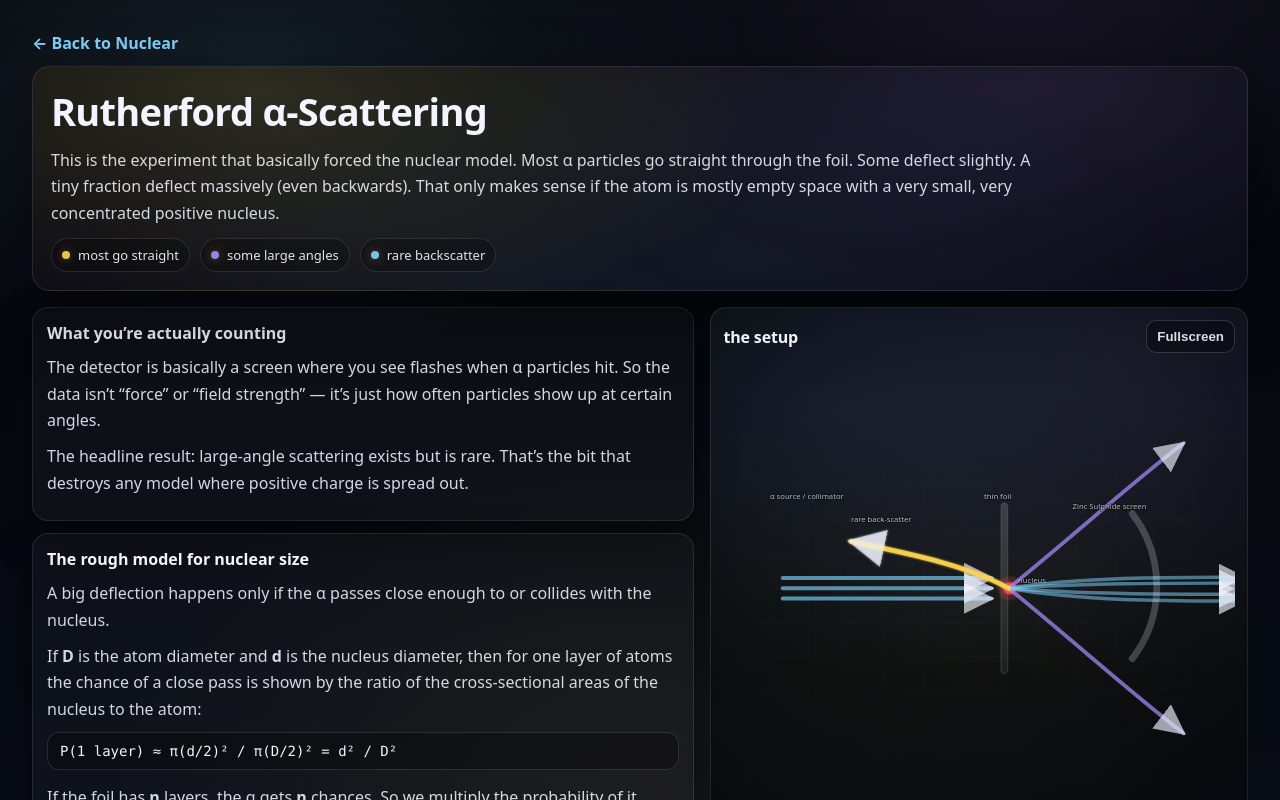
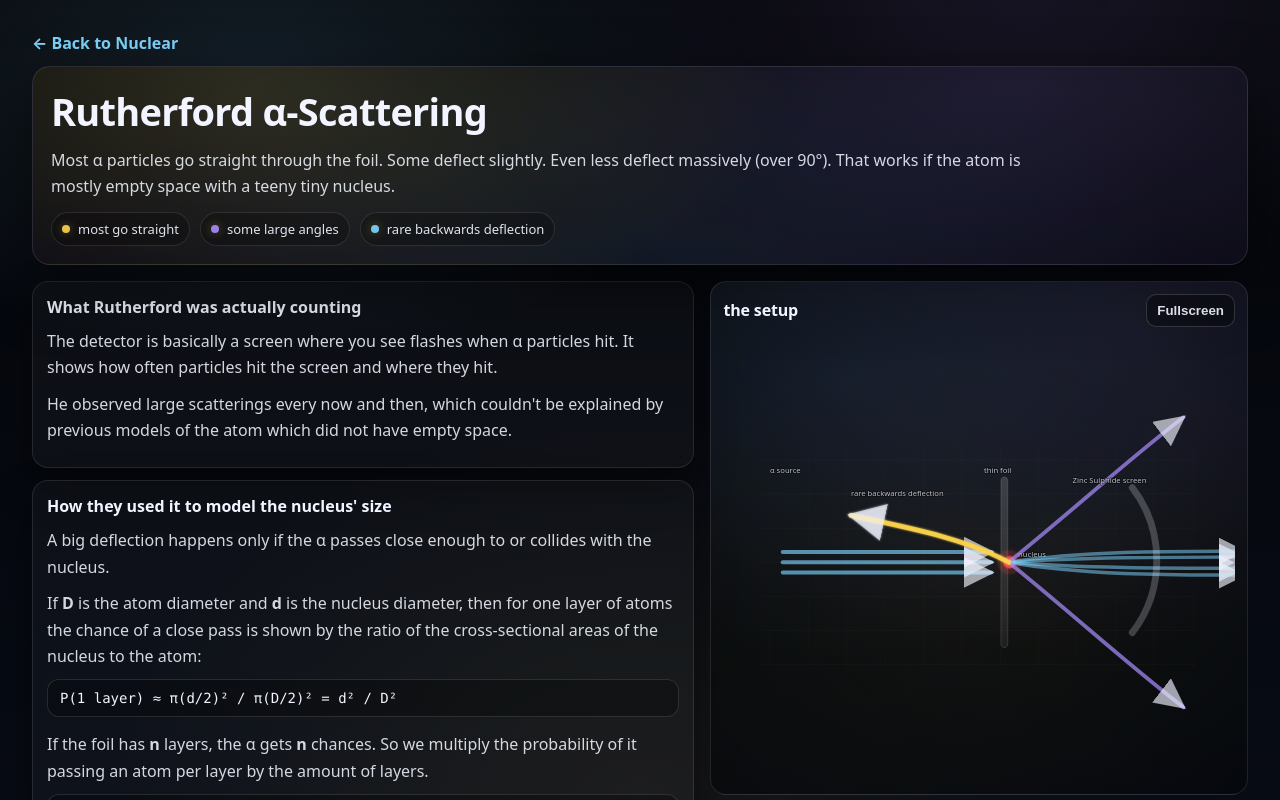
Before and after one commit to 17acs/physics-visualised, a Next.js app: page /topics/nuclear/rutherford in a window 1280 px wide. Shown: the top 800 px of the page. Built offline with nearby package versions, Linux system fonts and the light colour scheme.

Commit message:
Update site

```diff
--- a/app/topics/nuclear/rutherford/RutherfordDiagram.tsx
+++ b/app/topics/nuclear/rutherford/RutherfordDiagram.tsx
@@ -103,7 +103,7 @@ export default function RutherfordDiagram() {
           {/* labels */}
           <g style={textStyle}>
             <text x={110} y={150} fill="rgba(242,245,255,0.78)" fontSize="18">
-              α source / collimator
+              α source
             </text>
           </g>
 
@@ -195,7 +195,7 @@ export default function RutherfordDiagram() {
           />
           <g style={textStyle}>
             <text x={300} y={nucleusY - 155} fill="rgba(242,245,255,0.78)" fontSize="18">
-              rare back-scatter
+              rare backwards deflection
             </text>
           </g>
 
--- a/app/topics/nuclear/rutherford/page.tsx
+++ b/app/topics/nuclear/rutherford/page.tsx
@@ -15,15 +15,15 @@ export default function Page() {
         <div className="ruthHeroInner">
           <h1 className="ruthTitle">Rutherford α-Scattering</h1>
           <div className="ruthSub">
-            This is the experiment that basically forced the nuclear model. Most α particles go straight through the foil.
-            Some deflect slightly. A tiny fraction deflect massively (even backwards). That only makes sense if the atom is
-            mostly empty space with a very small, very concentrated positive nucleus.
+            Most α particles go straight through the foil.
+            Some deflect slightly. Even less deflect massively (over 90°). That works if the atom is
+            mostly empty space with a teeny tiny nucleus.
           </div>
 
           <div className="ruthChipRow">
             <div className="ruthChip"><span className="ruthDot" />most go straight</div>
             <div className="ruthChip"><span className="ruthDot" style={{ background: "var(--ruth-violet)" }} />some large angles</div>
-            <div className="ruthChip"><span className="ruthDot" style={{ background: "var(--ruth-cyan)" }} />rare backscatter</div>
+            <div className="ruthChip"><span className="ruthDot" style={{ background: "var(--ruth-cyan)" }} />rare backwards deflection</div>
           </div>
         </div>
       </div>
@@ -32,19 +32,17 @@ export default function Page() {
         {/* LEFT */}
         <div style={{ display: "grid", gap: 12 }}>
           <div className="ruthCard">
-            <div className="ruthSectionTitle">What you’re actually counting</div>
+            <div className="ruthSectionTitle">What Rutherford was actually counting</div>
             <p className="ruthP">
-              The detector is basically a screen where you see flashes when α particles hit. So the data isn’t “force” or
-              “field strength” — it’s just how often particles show up at certain angles.
+              The detector is basically a screen where you see flashes when α particles hit. It shows how often particles hit the screen and where they hit.
             </p>
             <p className="ruthP">
-              The headline result: large-angle scattering exists but is rare. That’s the bit that destroys any model where
-              positive charge is spread out.
+              He observed large scatterings every now and then, which couldn't be explained by previous models of the atom which did not have empty space.
             </p>
           </div>
 
           <div className="ruthCard">
-            <div className="ruthSectionTitle">The rough model for nuclear size</div>
+            <div className="ruthSectionTitle">How they used it to model the nucleus' size</div>
             <p className="ruthP">
               A big deflection happens only if the α passes close enough to or collides with the nucleus.
             </p>
--- a/app/topics/page.tsx
+++ b/app/topics/page.tsx
@@ -1,7 +1,7 @@
 const topics = [
   { slug: "mechanics", title: "Mechanics", desc: "" },
   { slug: "waves", title: "Waves", desc: "" },
-  { slug: "electricity", title: "Electricity", desc: "" },
+  { slug: "nuclear", title: "Nuclear", desc: "" },
 
   { slug: "modern", title: "Modern Physics", desc: "" },
   { slug: "astrophysics", title: "Astrophysics", desc: "" },
```
